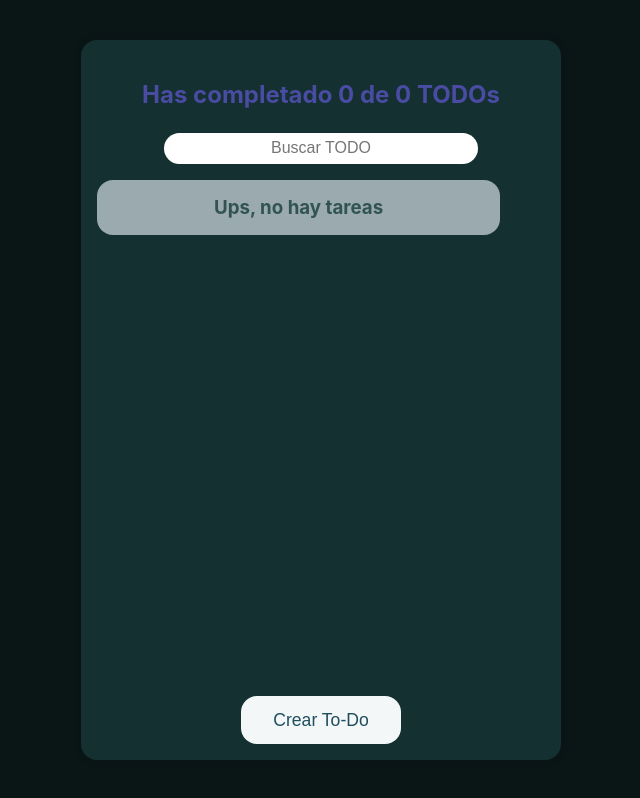
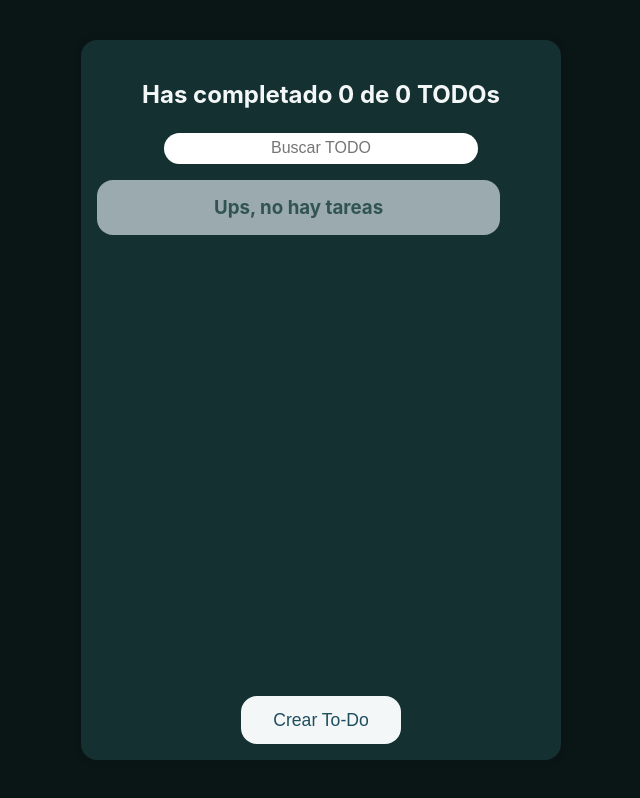
Before and after one commit to emazou/todo-app, a React (Create React App) app: page / in a window 1280 px wide. Shown: the whole page, without its empty margins (319-959 px from the left). Built offline with nearby package versions, Linux system fonts and the light colour scheme.

Commit message:
classname added

```diff
--- a/src/styles/TodoCounter.css
+++ b/src/styles/TodoCounter.css
@@ -6,6 +6,6 @@
 .TodoCounter{
     text-align: center;
     font-size: 1.5rem;
-    color: #494CA2;
+    color: #F4F7F7;
     padding: .5rem;
 }
```
